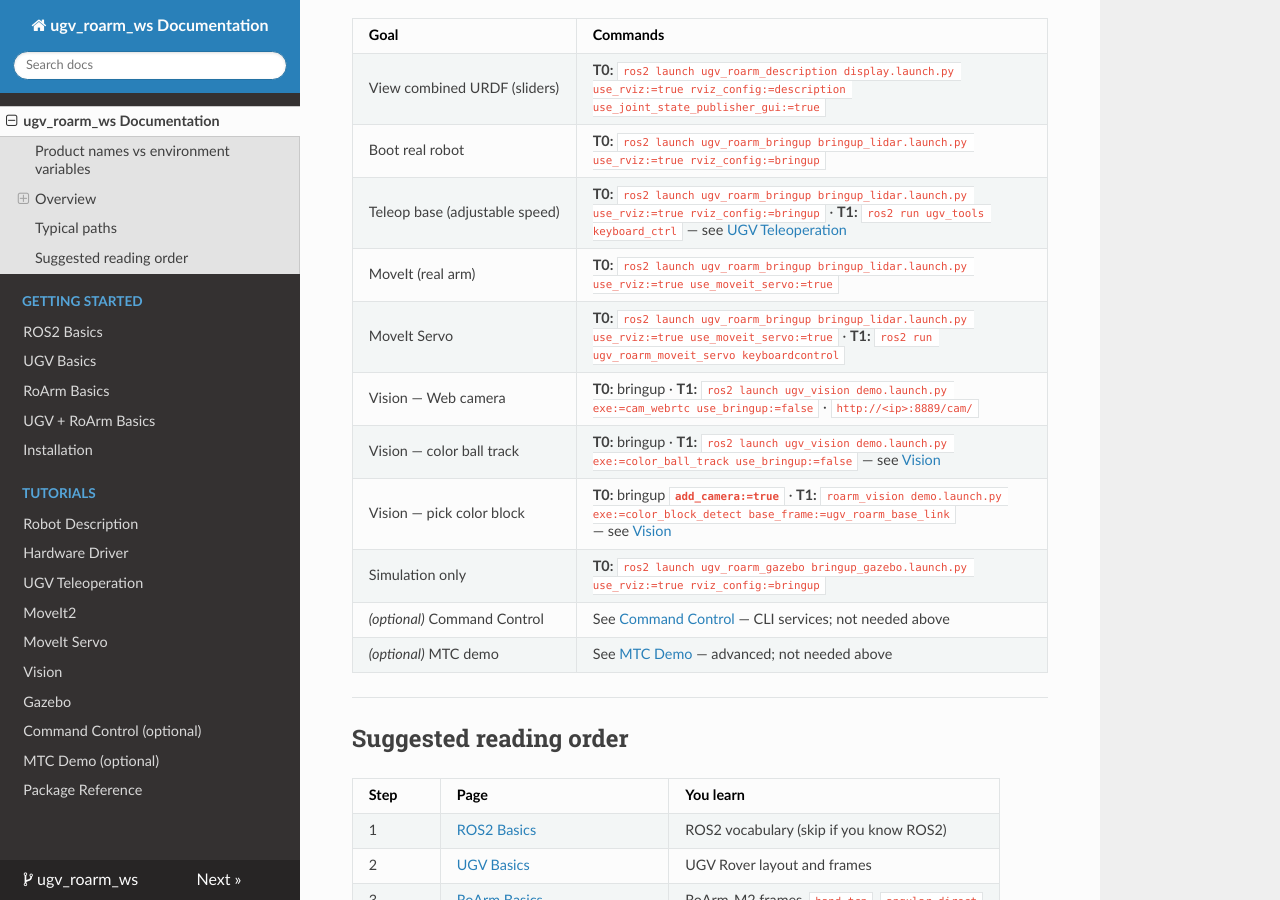
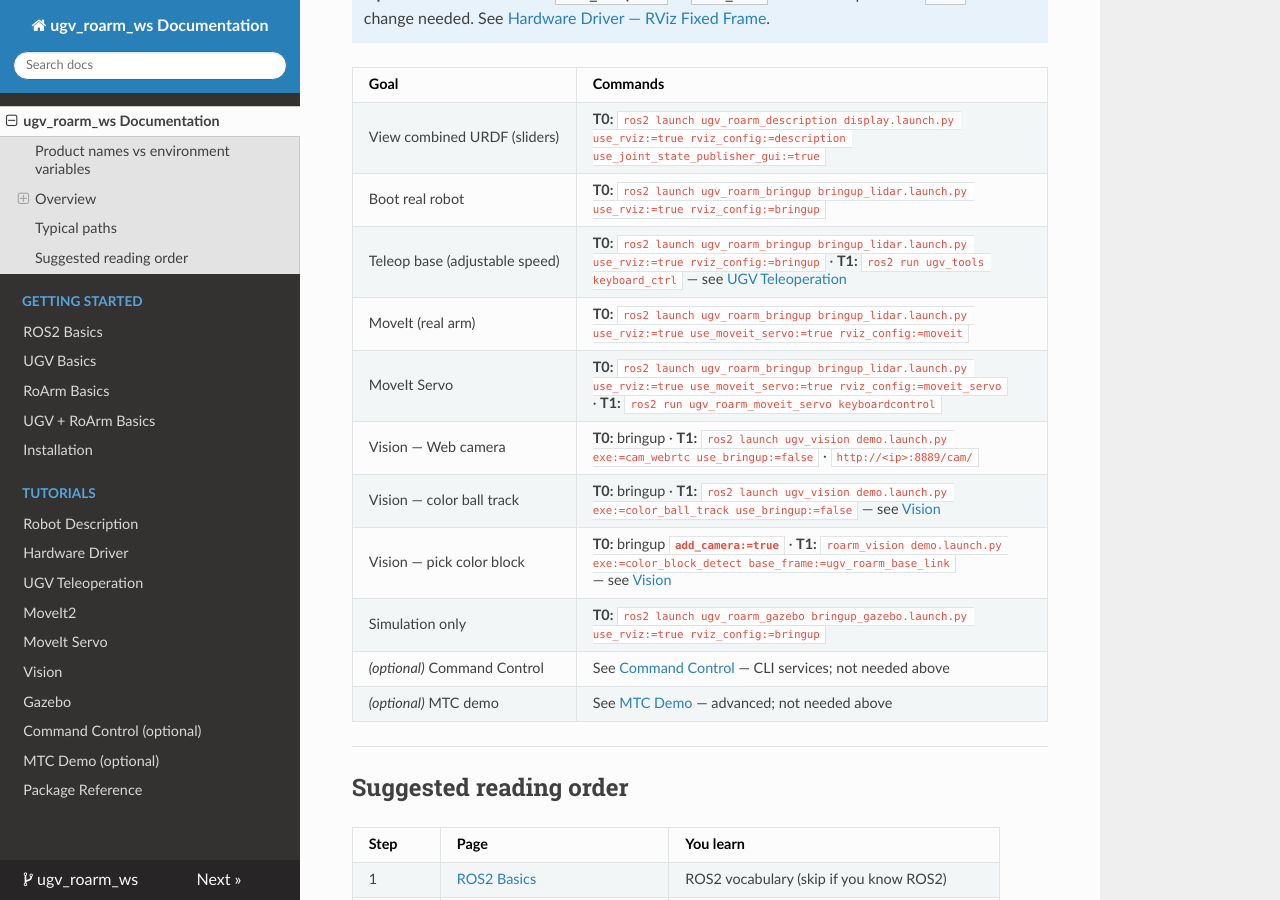
Before and after one commit to DUDULRX/ugv_roarm_ws, an MkDocs documentation site: the page built from docs/index.md, in a window 1280 px wide and 900 px high, scrolled down 3435 px. Built offline with MkDocs 1.6.1, drawn with Linux system fonts in a browser that asks for light colours; nearby versions of some CDN libraries; some of the changed text lies outside the part shown.

Commit message:
modified docs

```diff
--- a/docs/index.md
+++ b/docs/index.md
@@ -76,7 +76,7 @@
 Drag-and-plan for RoArm-M2 on the UGV Rover.
 
 - **`ugv_roarm_moveit`** + **`ugv_roarm_moveit_ikfast_plugins`** — M2 SRDF, IKFast; group **`hand`**, frame **`hand_tcp`**.
-- Real hardware: **`bringup_lidar.launch.py`** with **`use_moveit_servo:=true`** (driver + `move_group` + RViz).
+- Real hardware: **`bringup_lidar.launch.py`** with **`use_moveit_servo:=true`** and **`rviz_config:=moveit`** (driver + `move_group` + Motion Planning RViz).
 
 ### [5. MoveIt Servo](moveit_servo.md)
 
@@ -123,8 +123,8 @@
 | View combined URDF (sliders) | **T0:** `ros2 launch ugv_roarm_description display.launch.py use_rviz:=true rviz_config:=description use_joint_state_publisher_gui:=true` |
 | Boot real robot | **T0:** `ros2 launch ugv_roarm_bringup bringup_lidar.launch.py use_rviz:=true rviz_config:=bringup` |
 | Teleop base (adjustable speed) | **T0:** `ros2 launch ugv_roarm_bringup bringup_lidar.launch.py use_rviz:=true rviz_config:=bringup` · **T1:** `ros2 run ugv_tools keyboard_ctrl` — see [UGV Teleoperation](teleoperation.md) |
-| MoveIt (real arm) | **T0:** `ros2 launch ugv_roarm_bringup bringup_lidar.launch.py use_rviz:=true use_moveit_servo:=true` |
-| MoveIt Servo | **T0:** `ros2 launch ugv_roarm_bringup bringup_lidar.launch.py use_rviz:=true use_moveit_servo:=true` · **T1:** `ros2 run ugv_roarm_moveit_servo keyboardcontrol` |
+| MoveIt (real arm) | **T0:** `ros2 launch ugv_roarm_bringup bringup_lidar.launch.py use_rviz:=true use_moveit_servo:=true rviz_config:=moveit` |
+| MoveIt Servo | **T0:** `ros2 launch ugv_roarm_bringup bringup_lidar.launch.py use_rviz:=true use_moveit_servo:=true rviz_config:=moveit_servo` · **T1:** `ros2 run ugv_roarm_moveit_servo keyboardcontrol` |
 | Vision — Web camera | **T0:** bringup · **T1:** `ros2 launch ugv_vision demo.launch.py exe:=cam_webrtc use_bringup:=false` · `http://<ip>:8889/cam/` |
 | Vision — color ball track | **T0:** bringup · **T1:** `ros2 launch ugv_vision demo.launch.py exe:=color_ball_track use_bringup:=false` — see [Vision](vision.md) |
 | Vision — pick color block | **T0:** bringup **`add_camera:=true`** · **T1:** `roarm_vision demo.launch.py exe:=color_block_detect base_frame:=ugv_roarm_base_link` — see [Vision](vision.md) |
```
Also changed, not shown: other parts of docs/index.md (+1 -1 lines), docs/description.md (+8 -1 lines), docs/mapping.md (+1 -1 lines), docs/packages.md (+2 -2 lines).
